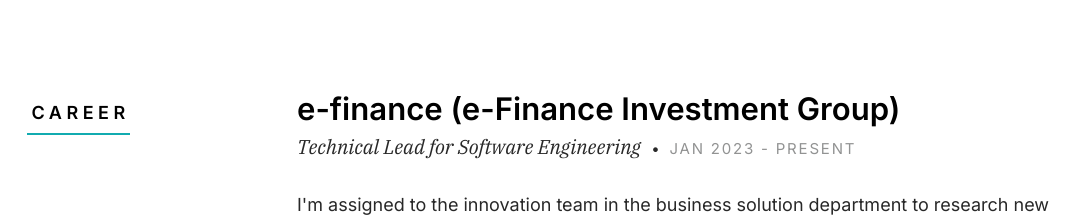
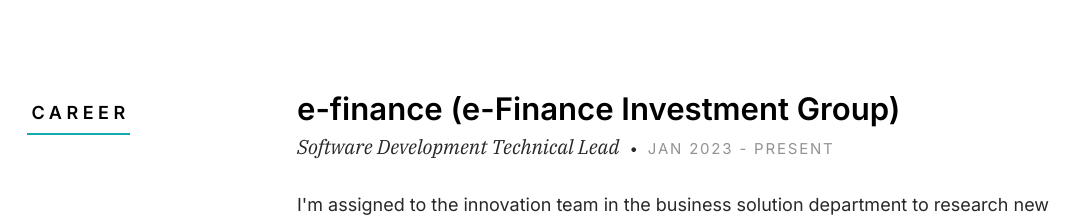
Before and after one commit to mmousa8189/mohamed-mousa-website, a plain HTML site: page index.html in a window 1280 px wide. Shown: the part 2180-2404 px from the top of the page, without its empty margins (97-1177 px from the left). Drawn offline with Linux system fonts and the light colour scheme.

Commit message:
Software Development Technical Lead

```diff
--- a/index.html
+++ b/index.html
@@ -193,7 +193,7 @@
                     <div class="resume-block__header">
                         <h4 class="h3">e-finance (e-Finance Investment Group)</h4>
                         <p class="resume-block__header-meta">
-                            <span>Technical Lead for Software Engineering</span>
+                            <span>Software Development Technical Lead</span>
                             <span class="resume-block__header-date">
                                 Jan 2023 - Present
                             </span>
```
